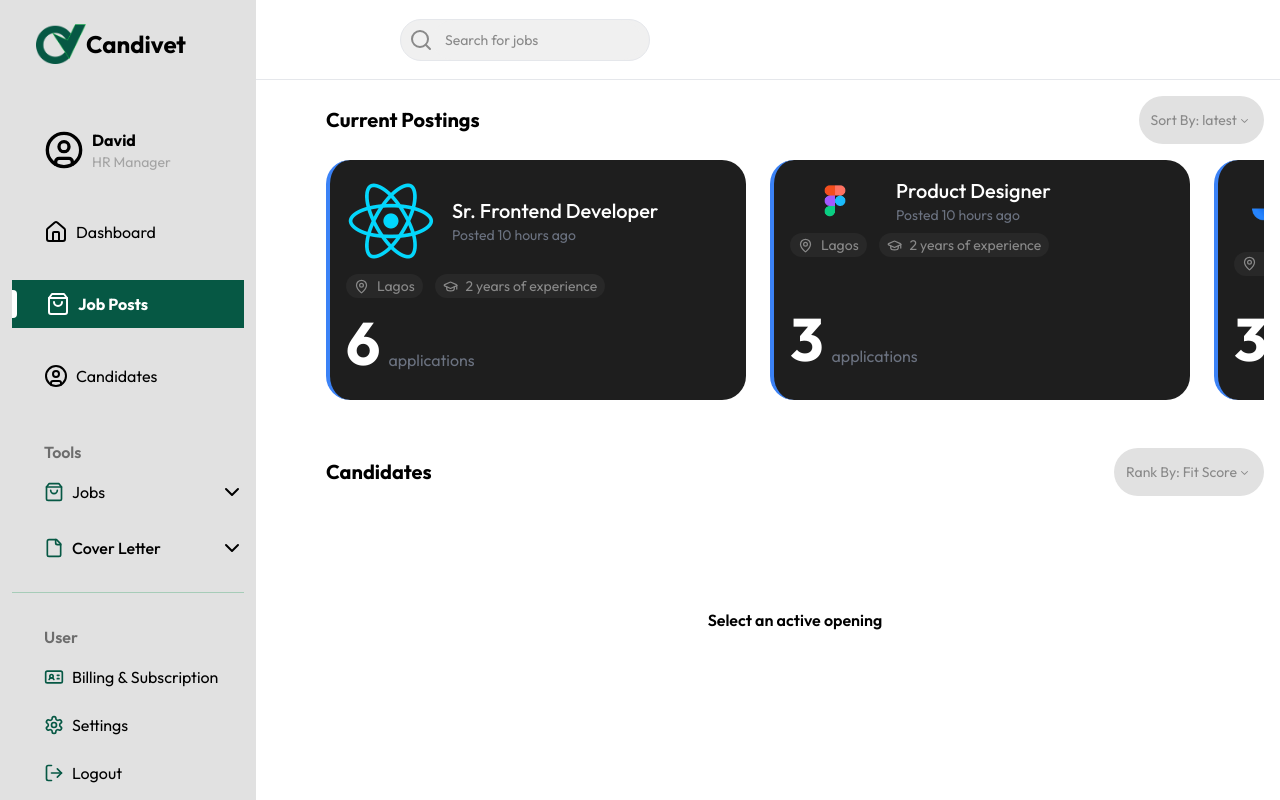
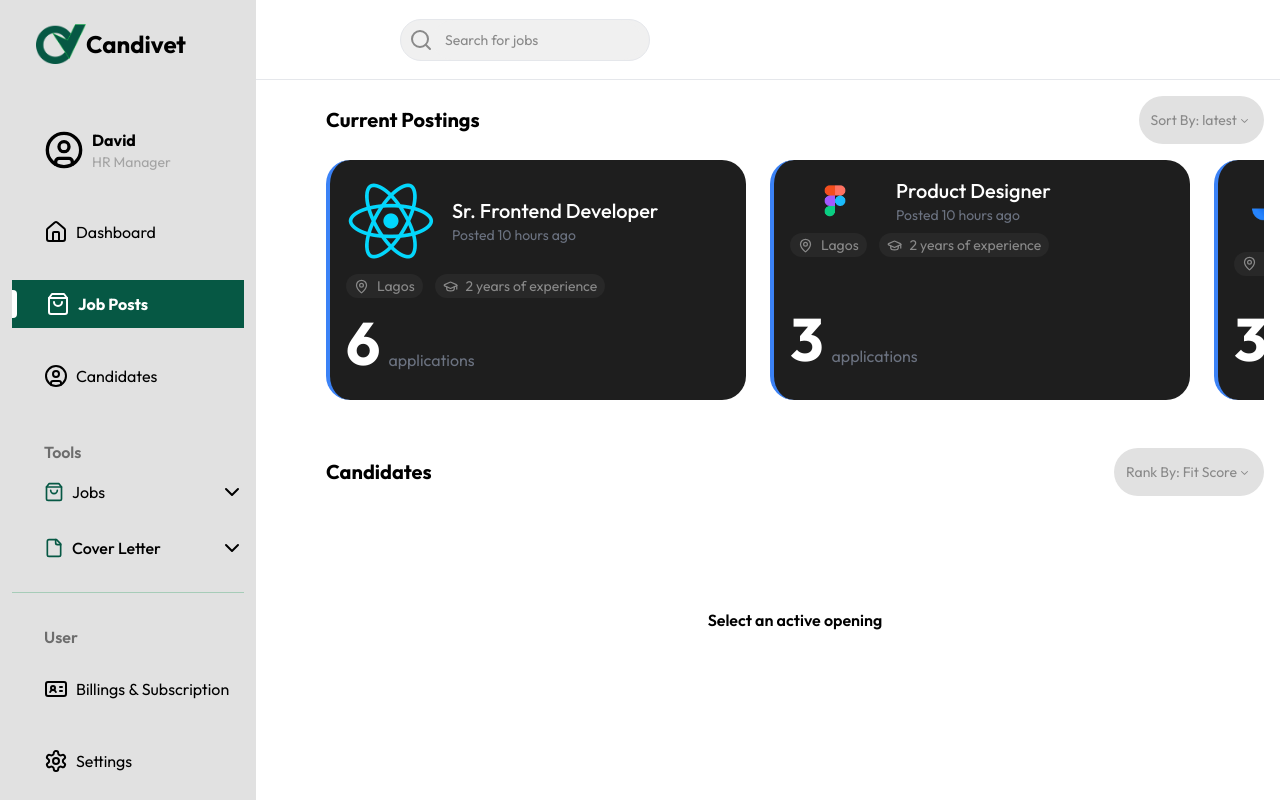
Before and after one commit to joshuaoni/tbwrge, a Next.js app: page /job-postings in a window 1280 px wide. Built offline with nearby package versions, Linux system fonts and the light colour scheme.

Commit message:
finished the left side bar

```diff
--- a/src/components/left-side-bar.tsx
+++ b/src/components/left-side-bar.tsx
@@ -40,6 +40,27 @@ const LeftSideBar = () => {
       active: false,
     },
   ]);
+
+  const [userLeftSideItems, setUserLeftSideItems] = React.useState([
+    {
+      title: "Billings & Subscription",
+      icon: <IdCard />,
+      link: "/billings",
+      active: false,
+    },
+    {
+      title: "Settings",
+      icon: <Settings />,
+      link: "/settings",
+      active: false,
+    },
+    {
+      title: "Logout",
+      icon: <LogOut />,
+      link: "/logout",
+      active: false,
+    },
+  ]);
   return (
     <div className="fixed left-0 h-screen pt-6 w-[20%] bg-[#e1e1e1]   pl-[12px] pr-[12px]">
       <div className="flex items-center ml-6">
@@ -71,23 +92,18 @@ const LeftSideBar = () => {
           </div>
         </div>
         <div className="h-[1px] w-full bg-[#A6CCB8] my-4" />
-        <div className="flex flex-col ml-8 ">
-          <h1 className="my-4 font-semibold text-[#6D6D6D]">User</h1>
+        <div className="flex flex-col ">
+          <h1 className="my-4 font-semibold text-[#6D6D6D] ml-8">User</h1>
           <div className="space-y-6">
-            <div className="flex items-center cursor-pointer">
-              <IdCard size={20} className="mr-2 text-primary" />
-              <span className="font-normal  text-[16px]">
-                Billing & Subscription
-              </span>
-            </div>
-            <div className="flex items-center cursor-pointer">
-              <Settings size={20} className="mr-2 text-primary" />
-              <span className="font-normal  text-[16px]">Settings</span>
-            </div>
-            <div className="flex items-center cursor-pointer">
-              <LogOut size={20} className="mr-2 text-primary" />
-              <span className="font-normal  text-[16px]">Logout</span>
-            </div>
+            {userLeftSideItems.map((item) => {
+              return (
+                <LeftSideBarItem
+                  key={item.title}
+                  item={item}
+                  setLeftSideItems={setUserLeftSideItems}
+                />
+              );
+            })}
           </div>
         </div>
       </div>
--- /dev/null
+++ b/src/pages/billings/index.tsx
@@ -0,0 +1,7 @@
+import React from "react";
+
+const index = () => {
+  return <div>index</div>;
+};
+
+export default index;
--- /dev/null
+++ b/src/pages/settings/index.tsx
@@ -0,0 +1,7 @@
+import React from "react";
+
+const index = () => {
+  return <div>index</div>;
+};
+
+export default index;
```
